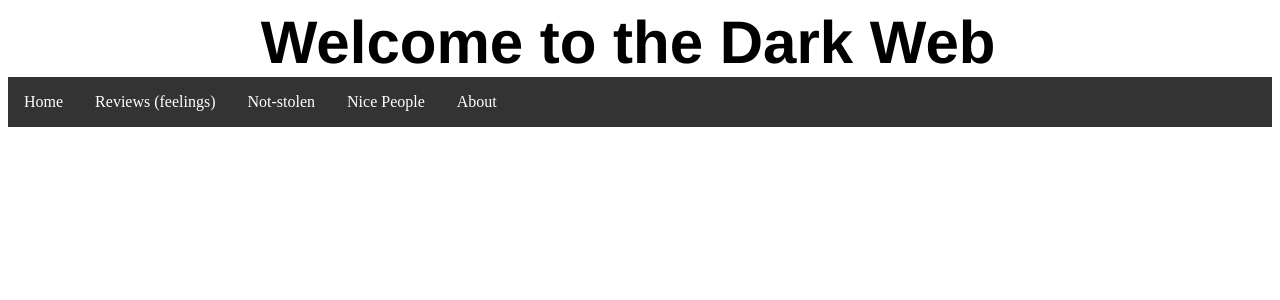
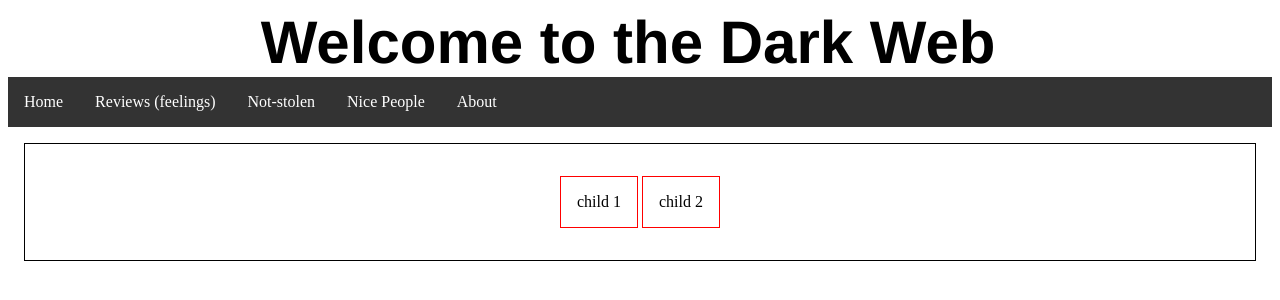
Before and after one commit to ryliewalsh/Orderly, a PHP site: page / in a window 1280 px wide. Shown: the top 300 px of the page. Run offline with PHP 8.4, Linux system fonts and the light colour scheme.

Commit message:
Header fix

```diff
--- a/index.html
+++ b/index.html
@@ -1 +1,6 @@
 <?php require_once "header.php"; ?>
+
+<div class='parent'>
+    <div class='child'>child 1</div>
+    <div class='child'>child 2</div>
+  </div>
--- a/style.css
+++ b/style.css
@@ -102,6 +102,19 @@ thead {
 
 }
 
+.parent {
+  border: 1px solid black;
+  margin: 1rem;
+  padding: 2rem 2rem;
+  text-align: center;
+}
+.child {
+  display: inline-block;
+  border: 1px solid red;
+  padding: 1rem 1rem;
+  vertical-align: middle;
+}
+
 tr, td {
    font-family: Helvetica;
    border: 1px black solid;
```
Also changed, not shown: home.php (deleted, +0 -16 lines).
